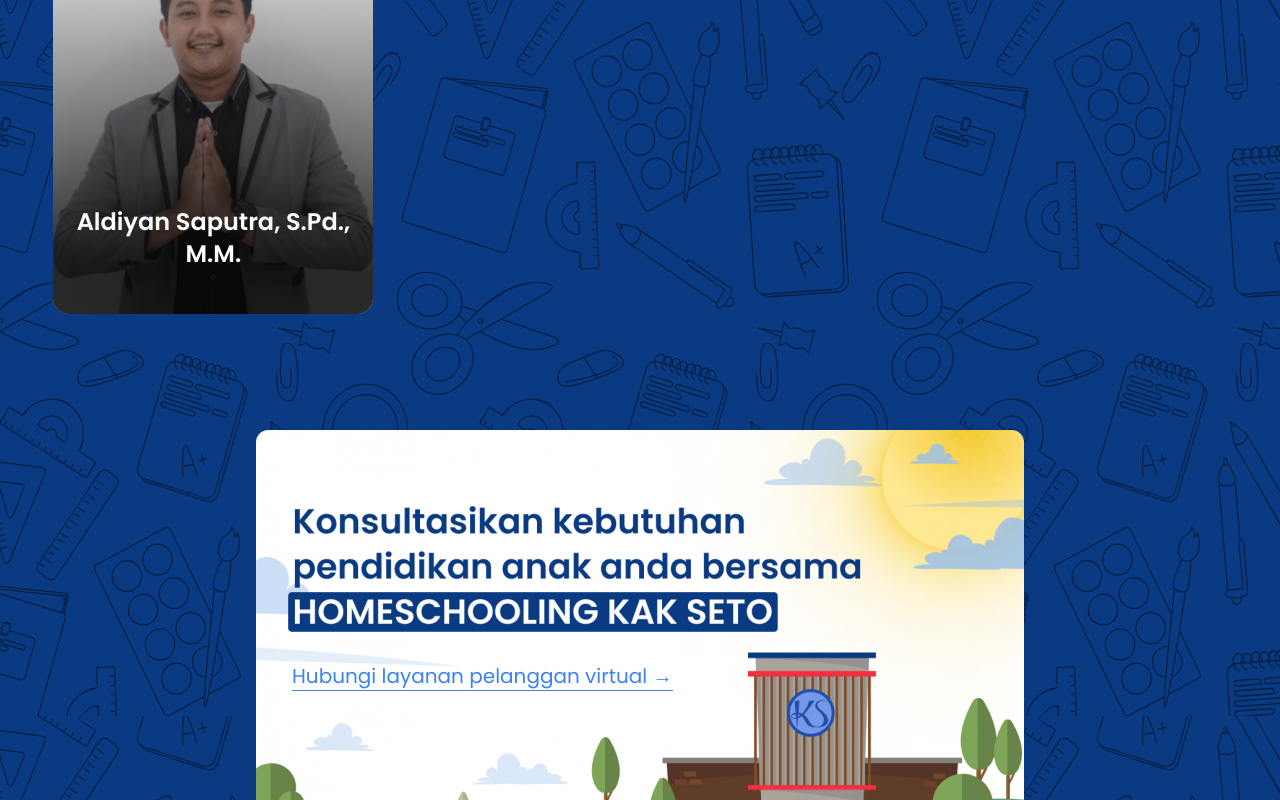
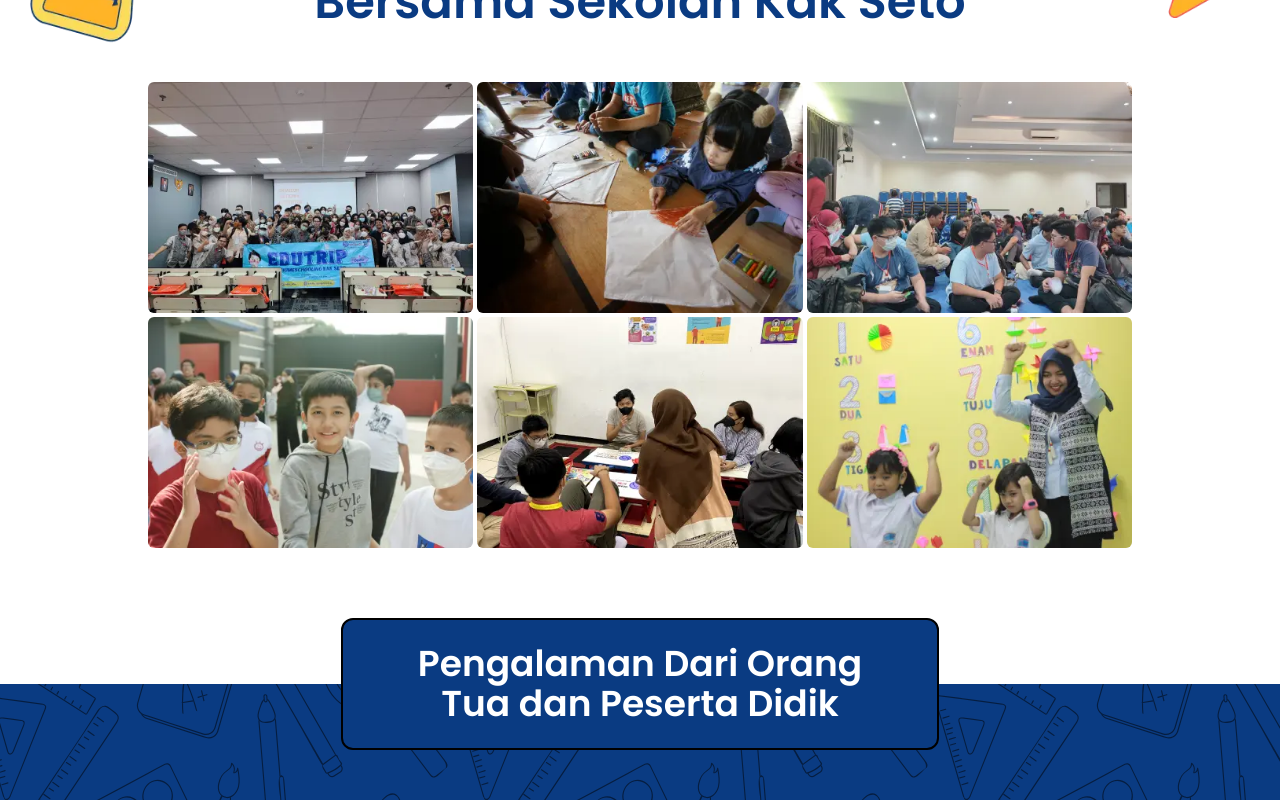
Before and after one commit to Ilyastesla/websks_fe, a React (Vite) app: page /homeschooling-kak-seto in a window 1280 px wide. Shown: the part 2000-2800 px from the top of the page. Built offline with nearby package versions, Linux system fonts and the light colour scheme.

Commit message:
Minor Revisi

```diff
--- a/src/components/organisms/Testimoni.jsx
+++ b/src/components/organisms/Testimoni.jsx
@@ -36,7 +36,7 @@
 
 const Testimoni = () => {
   return (
-    <div className="pattern bg-biruPrimary pb-32 mt-40">
+    <div className="pattern bg-biruPrimary pb-32 mt-24">
       <div className="-translate-y-1/2 border-2 border-black bg-biruPrimary text-white px-10 py-6 mx-auto max-w-[598px] rounded-xl">
         <h1 className="text-4xl font-semibold text-center">Pengalaman Dari Orang Tua dan Peserta Didik </h1>
       </div>
--- a/src/components/pages/HomeSchoolingKakSetoPage.jsx
+++ b/src/components/pages/HomeSchoolingKakSetoPage.jsx
@@ -2,10 +2,10 @@
 import CsButton from '../atoms/CsButton';
 import Footer from '../organisms/Footer';
 import Testimoni from '../organisms/Testimoni';
-import LocationSection from "../organisms/LocationSection";
-import JadiBisaSection from "../organisms/JadiBisaSection";
-import Navbar2 from "../molecules/Navbar2";
-import SubProgramSection from "../organisms/SubProgramSection";
+import LocationSection from '../organisms/LocationSection';
+import JadiBisaSection from '../organisms/JadiBisaSection';
+import Navbar2 from '../molecules/Navbar2';
+import SubProgramSection from '../organisms/SubProgramSection';
 
 const HomeSchoolingKakSetoPage = () => {
   return (
@@ -13,18 +13,14 @@
       <Helmet>
         <title>Home Schooling Kak Seto - Sekolah Kak Seto</title>
       </Helmet>
-      {/* <CenterComponent /> */}
-      <Testimoni />
       <div>
         {/* Navbar */}
-        <Navbar2/>
+        <Navbar2 />
         {/* Card Sub Program */}
-        <SubProgramSection school='HOME SCHOOLING KAK SETO' backgroundColour='text-biruPrimary'/>
+        <SubProgramSection school="HOME SCHOOLING KAK SETO" backgroundColour="text-biruPrimary" />
         <JadiBisaSection theme={1} textColor="text-biruPrimary" />
-        <LocationSection
-          backgroundColor={"bg-biruPrimary"}
-          borderColor={"border-[#05215D]"}
-        >
+        <Testimoni />
+        <LocationSection backgroundColor={'bg-biruPrimary'} borderColor={'border-[#05215D]'}>
           Lokasi HSKS Pusat
         </LocationSection>
       </div>
```
